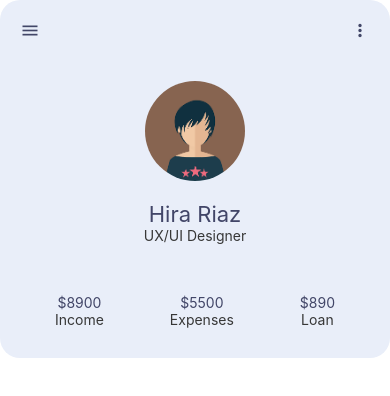
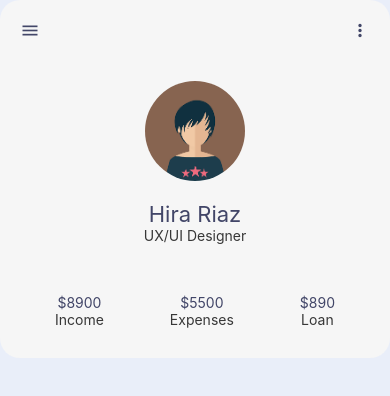
Before and after one commit to danielh989/money_buddy, a React Native app: screen / in a window 390 px wide. Shown: the top 396 px of the page. Built offline with nearby package versions, Linux system fonts and the light colour scheme.

Commit message:
ADD: Card elevation

```diff
--- a/components/MainCard.tsx
+++ b/components/MainCard.tsx
@@ -46,8 +46,9 @@ const styles = StyleSheet.create({
     width: "100%",
   },
   container: {
-    backgroundColor: colors.light,
+    backgroundColor: colors.white,
     borderRadius: 20,
+    elevation: 10,
     padding: 20,
     width: "100%",
   },
--- a/screens/MainScreen.tsx
+++ b/screens/MainScreen.tsx
@@ -1,12 +1,18 @@
 import React, { FC } from "react";
 import { StyleSheet, SafeAreaView } from "react-native";
 import Constants from "expo-constants";
+import colors from "../config/colors";
 
 interface Props {}
 const MainScreen: FC<Props> = ({ children }) => {
   return <SafeAreaView style={styles.container}>{children}</SafeAreaView>;
 };
 const styles = StyleSheet.create({
-  container: { marginTop: Constants.statusBarHeight, padding: 30 },
+  container: {
+    height: "100%",
+    backgroundColor: colors.light,
+    marginTop: Constants.statusBarHeight,
+    padding: 30,
+  },
 });
 export default MainScreen;
```
